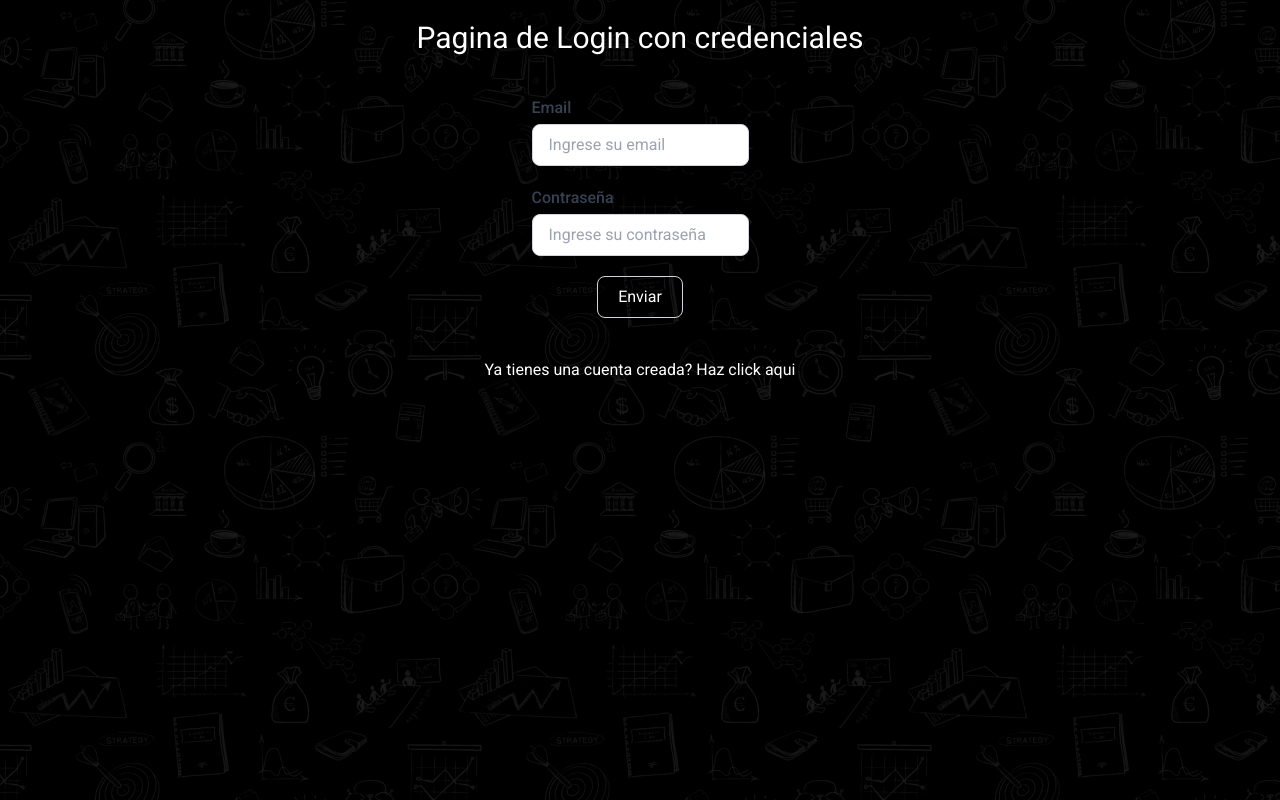
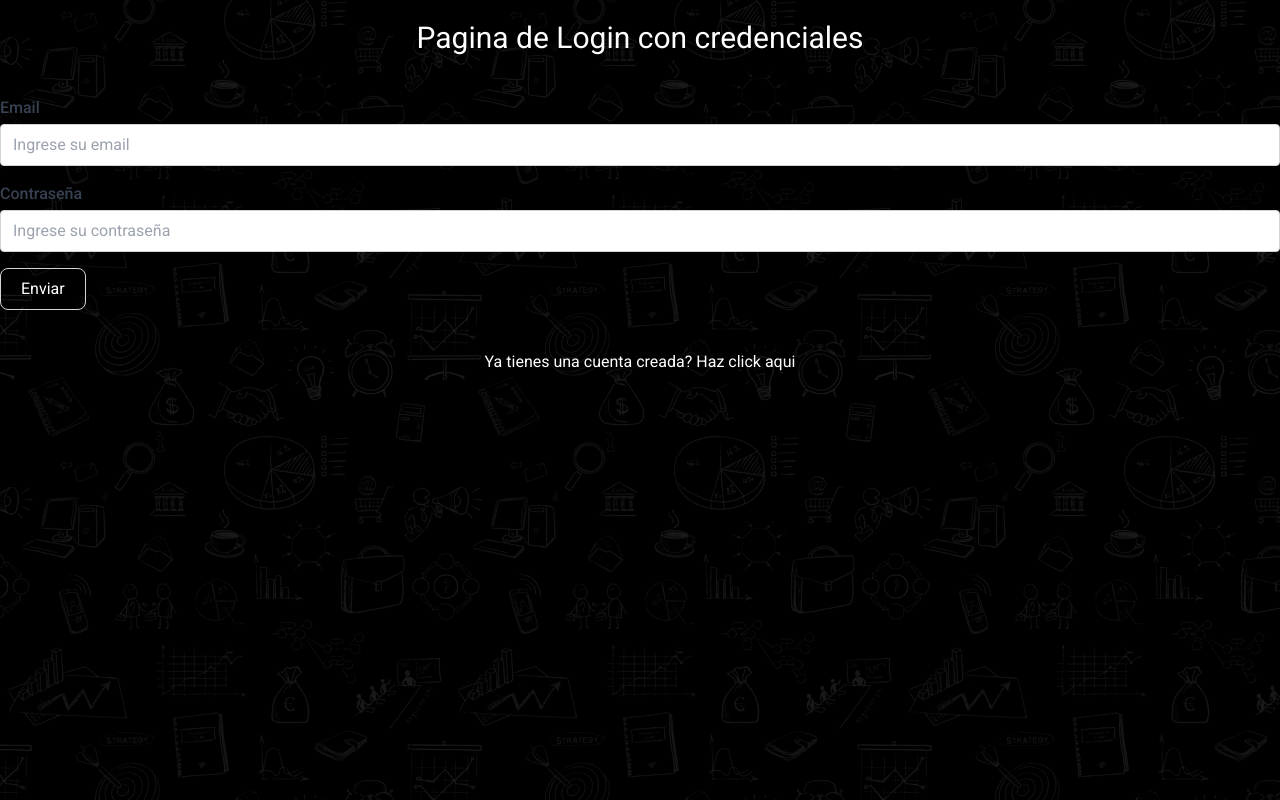
Before and after one commit to DiFernando11/bancamania, a Next.js app: page /login/credentials in a window 1280 px wide. Built offline with nearby package versions, Linux system fonts and the light colour scheme; no server answers.

Commit message:
KAN-134: create wrapper with react-hook-form

```diff
--- a/package.json
+++ b/package.json
@@ -1,11 +1,11 @@
 {
   "dependencies": {
+    "@hookform/resolvers": "^4.1.3",
     "@react-oauth/google": "^0.12.1",
     "@tanstack/react-query": "^5.59.19",
     "axios": "^1.7.7",
     "classnames": "^2.5.1",
     "date-fns": "^4.1.0",
-    "formik": "^2.4.6",
     "framer-motion": "^12.0.5",
     "html2canvas": "^1.4.1",
     "lottie-react": "^2.4.0",
@@ -16,8 +16,9 @@
     "react-awesome-slider": "^4.1.0",
     "react-custom-roulette": "^1.4.1",
     "react-dom": "^18",
+    "react-hook-form": "^7.54.2",
     "react-verification-input": "^4.1.2",
-    "yup": "^1.6.1",
+    "zod": "^3.24.2",
     "zustand": "^5.0.1"
   },
   "devDependencies": {
--- a/src/app/(pages)/login/credentials/page.tsx
+++ b/src/app/(pages)/login/credentials/page.tsx
@@ -1,57 +1,71 @@
 'use client'
-import { Form, Formik } from 'formik'
 import Link from 'next/link'
 import React from 'react'
-import * as Yup from 'yup'
+import { z } from 'zod'
 import { useLoginCredentialsCase } from '@/application/useCases'
 import { clientRoutes } from '@/routes/clientRoutes'
+import FormState from '@/ui/atoms/formState'
 import { FormField } from '@/ui/molecules'
+import { CredentialsForm } from './types'
+
+const schema: z.ZodSchema<CredentialsForm> = z.object({
+  email: z.string().email('Correo inválido').min(1, 'Requerido'),
+  password: z
+    .string()
+    .min(6, 'Debe tener al menos 6 caracteres')
+    .min(1, 'Requerido'),
+})
 
 const CredentialsPage = () => {
-  const InputElement: React.FC<
-    React.InputHTMLAttributes<HTMLInputElement>
-  > = props => {
+  const CustomInput = ({
+    value,
+    onChange,
+    onBlur,
+    placeholder,
+  }: {
+    value: string
+    onChange: (val: string) => void
+    onBlur: () => void
+    placeholder?: string
+  }) => {
     return (
       <input
-        {...props}
-        className='w-full px-4 py-2 border
-     border-gray-300 rounded-lg shadow-sm
-     focus:outline-none focus:ring-2 focus:ring-red-500
-     focus:border-red-500 transition duration-200 placeholder-gray-400'
+        className='border border-gray-300 px-3 py-2 text-black
+        rounded focus:ring-2 focus:ring-blue-500 focus:outline-none'
+        value={value}
+        onChange={e => onChange(e.target.value)}
+        onBlur={onBlur}
+        placeholder={placeholder}
       />
     )
   }
   const { handleActionService } = useLoginCredentialsCase()
 
+  const onSubmit = (data: CredentialsForm) => {
+    handleActionService(data)
+  }
+
   return (
     <div className='flex flex-col gap-10 my-5'>
       <h1 className='text-center text-3xl'>Pagina de Login con credenciales</h1>
-      <Formik
-        initialValues={{ email: '', password: '' }}
-        validationSchema={Yup.object({
-          email: Yup.string().email('Email inválido').required('Requerido'),
-          password: Yup.string()
-            .min(6, 'Debe tener al menos 6 caracteres')
-            .required('Requerido'),
-        })}
-        onSubmit={values => {
-          handleActionService(values)
-        }}
+      <FormState
+        defaultValues={{ email: '', password: '' }}
+        schema={schema}
+        onSubmit={onSubmit}
       >
-        <Form className='flex flex-col justify-center items-center gap-5'>
         <div className='flex flex-col'>
-            <FormField
+          <FormField<CredentialsForm>
             name='email'
-              component={InputElement}
+            component={CustomInput}
             placeholder='Ingrese su email'
             label='Email'
           />
         </div>
         <div className='flex flex-col'>
-            <FormField
+          <FormField<CredentialsForm>
             label='Contraseña'
             name='password'
-              component={InputElement}
+            component={CustomInput}
             placeholder='Ingrese su contraseña'
           />
         </div>
@@ -61,8 +75,7 @@ const CredentialsPage = () => {
         >
           Enviar
         </button>
-        </Form>
-      </Formik>
+      </FormState>
       <Link
         className='text-center'
         href={clientRoutes.registerCredentialsSendCode.path}
--- /dev/null
+++ b/src/app/(pages)/login/credentials/types.ts
@@ -0,0 +1,4 @@
+export interface CredentialsForm {
+  email: string
+  password: string
+}
--- a/src/app/(pages)/register/credentials/confirmCode/components/formRegisterCredentials/index.tsx
+++ b/src/app/(pages)/register/credentials/confirmCode/components/formRegisterCredentials/index.tsx
@@ -1,115 +1,72 @@
 'use client'
-import { ErrorMessage, Field, Form, Formik } from 'formik'
 import React from 'react'
 import VerificationInput from 'react-verification-input'
-import * as Yup from 'yup'
+import { z } from 'zod'
 import { useRegisterCredentialsCase } from '@/application/useCases'
 import { useAuthStoreLs } from '@/application/zustand/stores'
+import { VerificationInputCasted } from '@/shared'
+import { InputText } from '@/ui/atoms'
+import FormState from '@/ui/atoms/formState'
+import { FormField } from '@/ui/molecules'
 import ForwardCodeCredentials from '../forwardCodeCredentials'
+import { FormRegisterCredentialsVal } from './types'
+
+const schema: z.ZodSchema<FormRegisterCredentialsVal> = z.object({
+  code: z.string().min(1, 'Código es requerido'),
+  email: z.string().email('Email inválido').min(1, 'Email es requerido'),
+  firstName: z.string().min(1, 'Nombre es requerido'),
+  lastName: z.string().min(1, 'Apellido es requerido'),
+  password: z.string().min(1, 'Contraseña es requerida'),
+})
 
 const FormRegisterCredentials = () => {
   const { hasValidCode } = useAuthStoreLs()
   const { handleActionService } = useRegisterCredentialsCase()
-  const validationSchema = Yup.object({
-    code: Yup.string().required('Código es requerido'),
-    email: Yup.string().email('Email inválido').required('Email es requerido'),
-    firstName: Yup.string().required('Nombre es requerido'),
-    lastName: Yup.string().required('Apellido es requerido'),
-    password: Yup.string().required('Contraseña es requerida'),
-  })
+  const onSubmit = (data: FormRegisterCredentialsVal) => {
+    handleActionService(data)
+  }
 
   return (
-    <Formik
-      initialValues={{
+    <FormState
+      defaultValues={{
         code: '',
         email: hasValidCode?.mail ?? '',
         firstName: '',
         lastName: '',
         password: '',
       }}
-      validationSchema={validationSchema}
-      onSubmit={values => handleActionService(values)}
+      schema={schema}
+      onSubmit={onSubmit}
     >
-      {({ setFieldValue }) => (
-        <Form className='flex flex-col gap-5 mx-5'>
-          <div className='flex flex-col'>
-            <label htmlFor='email'>Email:</label>
-            <Field
-              className='w-full px-4 py-2 border border-gray-300 rounded-lg shadow-sm
-              focus:outline-none focus:ring-2 focus:ring-red-500 focus:border-red-500
-              transition duration-200 placeholder-gray-400'
-              type='text'
-              id='email'
+      <FormField<FormRegisterCredentialsVal>
+        component={InputText}
+        label='Email: '
+        placeholder='email'
         name='email'
-              disabled
       />
-            <ErrorMessage
-              name='email'
-              component='span'
-              className='text-red-500'
+      <FormField<FormRegisterCredentialsVal>
+        component={InputText}
+        label='Contraseña: '
+        placeholder='password'
+        name='password'
+        type='password'
       />
-          </div>
-          <div className='flex flex-col'>
-            <label htmlFor='password'>Contraseña:</label>
-            <Field
-              className='w-full px-4 py-2 border border-gray-300 rounded-lg
-              shadow-sm focus:outline-none focus:ring-2 focus:ring-red-500
-              focus:border-red-500 transition duration-200 placeholder-gray-400'
-              type='password'
-              id='password'
-              name='password'
+      <FormField<FormRegisterCredentialsVal>
+        component={InputText}
+        label='Nombre: '
+        placeholder='firstName'
+        name='firstName'
       />
-            <ErrorMessage
-              name='password'
-              component='span'
-              className='text-red-500'
+      <FormField<FormRegisterCredentialsVal>
+        component={InputText}
+        label='Apellido: '
+        placeholder='lastName'
+        name='lastName'
       />
-          </div>
-          <div className='flex flex-col'>
-            <label htmlFor='firstName'>Nombre:</label>
-            <Field
-              className='w-full px-4 py-2 border border-gray-300 rounded-lg shadow-sm
-              focus:outline-none focus:ring-2 focus:ring-red-500 focus:border-red-500
-              transition duration-200 placeholder-gray-400'
-              type='text'
-              id='firstName'
-              name='firstName'
-              placeholder={
-                hasValidCode?.firstName
-                  ? `sugerencia: ${hasValidCode?.firstName}`
-                  : 'Ingresa tu nombre'
-              }
-            />
-            <ErrorMessage
-              name='firstName'
-              component='span'
-              className='text-red-500'
-            />
-          </div>
-          <div className='flex flex-col'>
-            <label htmlFor='lastName'>Apellido:</label>
-            <Field
-              className='w-full px-4 py-2 border border-gray-300 rounded-lg shadow-sm
-              focus:outline-none focus:ring-2 focus:ring-red-500 focus:border-red-500
-              transition duration-200 placeholder-gray-400'
-              type='text'
-              id='lastName'
-              name='lastName'
-              placeholder={
-                hasValidCode?.lastName
-                  ? `sugerencia: ${hasValidCode?.lastName}`
-                  : 'Ingresa tu apellido'
-              }
-            />
-            <ErrorMessage
-              name='lastName'
-              component='span'
-              className='text-red-500'
-            />
-          </div>
       <div className='flex flex-col gap-5 justify-center items-center'>
-            <VerificationInput
-              onChange={value => setFieldValue('code', value)}
+        <FormField<FormRegisterCredentialsVal>
+          component={VerificationInput as VerificationInputCasted}
+          name='code'
         />
         <ForwardCodeCredentials />
       </div>
@@ -119,9 +76,7 @@ const FormRegisterCredentials = () => {
       >
         Enviar
       </button>
-        </Form>
-      )}
-    </Formik>
+    </FormState>
   )
 }
 
--- /dev/null
+++ b/src/app/(pages)/register/credentials/confirmCode/components/formRegisterCredentials/types.ts
@@ -0,0 +1,7 @@
+export interface FormRegisterCredentialsVal {
+  code: string
+  email: string
+  firstName: string
+  lastName: string
+  password: string
+}
--- /dev/null
+++ b/src/ui/atoms/formState/index.tsx
@@ -0,0 +1,33 @@
+'use client'
+import { zodResolver } from '@hookform/resolvers/zod'
+import { FormProvider, useForm, FieldValues } from 'react-hook-form'
+import { FormStateProps } from './types'
+
+const FormState = <T extends FieldValues>({
+  defaultValues,
+  schema,
+  mode = 'onChange',
+  id,
+  onSubmit,
+  children,
+}: FormStateProps<T>) => {
+  const methods = useForm<T>({
+    defaultValues,
+    mode,
+    resolver: schema ? zodResolver(schema) : undefined,
+  })
+
+  return (
+    <FormProvider {...methods}>
+      <form
+        id={id}
+        onSubmit={methods.handleSubmit(onSubmit)}
+        className='space-y-4'
+      >
+        {children}
+      </form>
+    </FormProvider>
+  )
+}
+
+export default FormState
--- /dev/null
+++ b/src/ui/atoms/formState/types.ts
@@ -0,0 +1,11 @@
+import { DefaultValues, FieldValues, SubmitHandler } from 'react-hook-form'
+import { z } from 'zod'
+
+export interface FormStateProps<T extends FieldValues> {
+  defaultValues: DefaultValues<T>
+  onSubmit: SubmitHandler<T>
+  children: React.ReactNode
+  id?: string
+  mode?: 'onChange' | 'onBlur' | 'onSubmit' | 'all'
+  schema?: z.ZodSchema<T>
+}
--- a/src/ui/atoms/index.ts
+++ b/src/ui/atoms/index.ts
@@ -9,3 +9,4 @@ export * from './lotties/customLottie'
 export { default as ReactPortal } from './reactPortal'
 export { default as Button } from './button'
 export { default as Spinner } from './spinner'
+export { default as InputText } from './inputText'
--- a/src/ui/molecules/formField/index.tsx
+++ b/src/ui/molecules/formField/index.tsx
@@ -1,33 +1,41 @@
-import { Field, ErrorMessage, FieldProps } from 'formik'
-import React from 'react'
+import React, { ComponentProps } from 'react'
+import { useFormContext, Controller, FieldValues } from 'react-hook-form'
 import { FormFieldProps } from './types'
 
-const FormField: React.FC<FormFieldProps> = ({
+const FormField = <T extends FieldValues>({
   name,
   label,
   component: Component,
-  placeholder,
+  className = '',
   ...props
-}) => {
+}: FormFieldProps<T>) => {
+  const { control } = useFormContext<T>()
+
   return (
-    <div className='flex flex-col'>
+    <div className={`flex flex-col ${className}`}>
       <label htmlFor={name} className='mb-1 font-medium text-gray-700'>
         {label}
       </label>
-      <Field name={name}>
-        {({ field }: FieldProps) => (
-          <Component
-            {...field}
-            id={name}
-            placeholder={placeholder}
-            {...props}
-          />
+      <Controller
+        name={name}
+        control={control}
+        render={({
+          field: { value, onChange, onBlur },
+          fieldState: { error },
+        }) => (
+          <>
+            <Component
+              {...(props as ComponentProps<typeof Component>)}
+              value={value}
+              onChange={onChange}
+              onBlur={onBlur}
+              id={name}
+            />
+            {error && (
+              <p className='text-sm text-red-500 mt-1'>{error.message}</p>
+            )}
+          </>
         )}
-      </Field>
-      <ErrorMessage
-        name={name}
-        component='div'
-        className='text-sm text-red-500 mt-1'
       />
     </div>
   )
```
Also changed, not shown: src/shared/types/generics/generic.ts (+8 -0 lines), src/ui/atoms/inputText/index.tsx (added, +24 -0 lines), src/ui/molecules/formField/types.ts (+15 -5 lines), 1 other file (tests, documents, lock files or other folders). Lines whose indentation alone changed are shown as unchanged.
